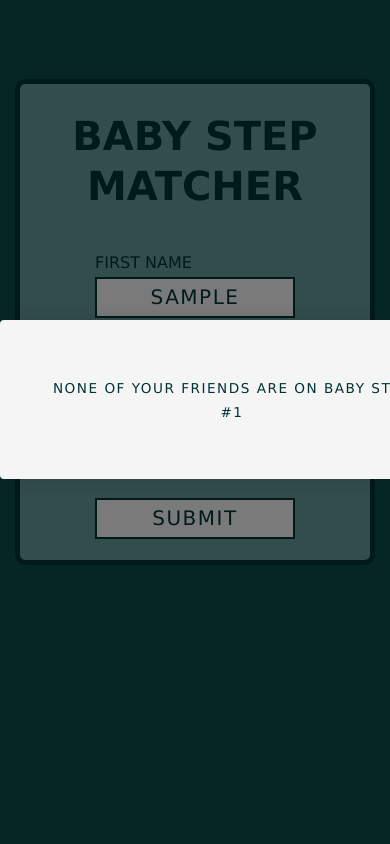
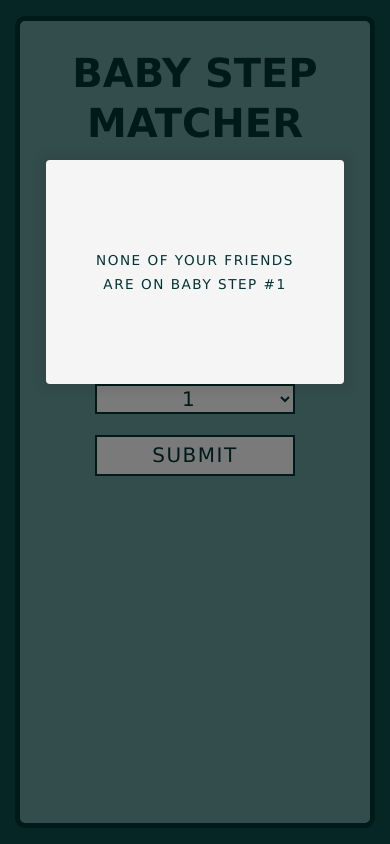
Before and after one commit to rachelhall/baby-step-matcher, a website: page index.html in a window 390 px wide. Both pictures are taken after typing "Sample", "Sample" into the empty fields and a click on the button "SUBMIT". Drawn offline with Linux system fonts and the light colour scheme.

Commit message:
updated styles for mobile

```diff
--- a/mystyle.css
+++ b/mystyle.css
@@ -134,3 +134,22 @@ p {
   .modal.open .modalInner {
     transform: translateY(0);
   }
+
+  @media only screen and (max-width: 600px) {
+      .wrapper {
+          margin: auto;
+          height: 95vh;
+      }
+      .modalInner {
+          width: 60vw;
+          margin: 10rem auto;
+          display: flex;
+          align-items: center;
+          padding:  3rem 2rem;
+      }
+
+      p {
+          padding: 40px 10px;
+          margin: 0;
+      }
+    }
```
Also changed, not shown: dist/index.html, 7 other files.
